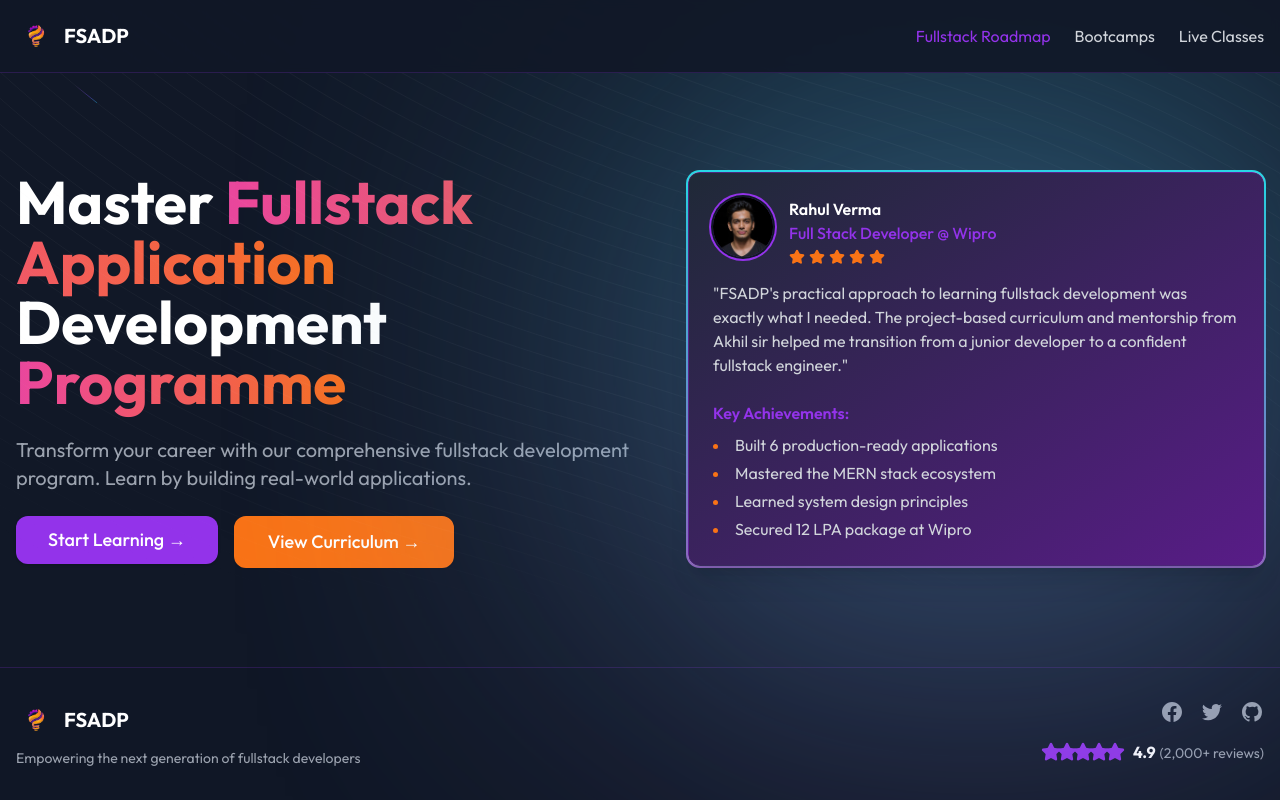
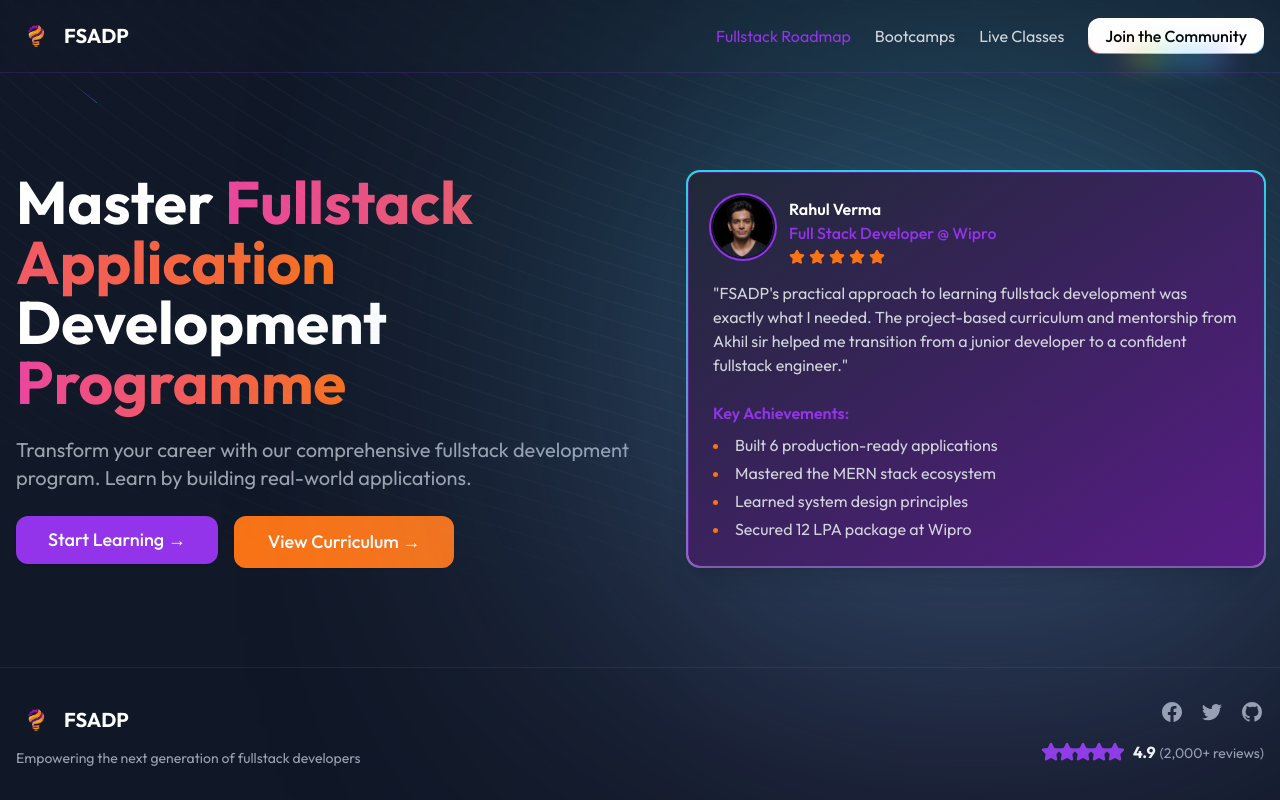
Before and after one commit to akhil-naidu/fsadp, a Next.js app: page / in a window 1280 px wide. Built offline with nearby package versions, Linux system fonts and the light colour scheme.

Commit message:
chore: added rainbow button

```diff
--- a/app/globals.css
+++ b/app/globals.css
@@ -18,7 +18,21 @@
   background-size: 200% auto;
 }
 
-@layer base {}
+@layer base {
+  :root {
+    --color-1: 0 100% 63%;
+    --color-2: 270 100% 63%;
+    --color-3: 210 100% 63%;
+    --color-4: 195 100% 63%;
+    --color-5: 90 100% 63%;
+  }
+  .dark {
+    --color-1: 0 100% 63%;
+    --color-2: 270 100% 63%;
+    --color-3: 210 100% 63%;
+    --color-4: 195 100% 63%;
+    --color-5: 90 100% 63%;
+  }}
 
 @layer base {
   * {
--- a/components/Header.tsx
+++ b/components/Header.tsx
@@ -3,10 +3,11 @@
 import Image from 'next/image';
 import { MobileNav } from './MobileNav';
 import Link from 'next/link';
+import { RainbowButton } from './ui/rainbow-button';
 
 export function Header() {
   return (
-    <nav className='sticky top-0 z-50 bg-gray-900/90 backdrop-blur-sm border-b border-purple-600/20'>
+    <nav className='sticky top-0 z-50 backdrop-blur-sm border-b border-purple-600/20'>
       <div className='container mx-auto px-4 py-4 flex items-center justify-between'>
         <Link href='/'>
           <div className='flex items-center gap-2'>
@@ -40,6 +41,8 @@
           >
             Live Classes
           </a>
+
+          <RainbowButton className=''>Join the Community</RainbowButton>
         </div>
         <MobileNav />
       </div>
--- /dev/null
+++ b/components/ui/rainbow-button.tsx
@@ -0,0 +1,33 @@
+import React from 'react';
+
+import { cn } from '@/lib/utils';
+interface RainbowButtonProps
+  extends React.ButtonHTMLAttributes<HTMLButtonElement> {}
+
+export function RainbowButton({
+  children,
+  className,
+  ...props
+}: RainbowButtonProps) {
+  return (
+    <button
+      className={cn(
+        'group relative inline-flex h-9 animate-rainbow cursor-pointer items-center justify-center rounded-xl border-0 bg-[length:200%] px-4 py-2 font-medium text-primary-foreground transition-colors [background-clip:padding-box,border-box,border-box] [background-origin:border-box] [border:calc(0.08*1rem)_solid_transparent] focus-visible:outline-none focus-visible:ring-1 focus-visible:ring-ring disabled:pointer-events-none disabled:opacity-50',
+
+        // before styles
+        'before:absolute before:bottom-[-20%] before:left-1/2 before:z-0 before:h-1/5 before:w-3/5 before:-translate-x-1/2 before:animate-rainbow before:bg-[linear-gradient(90deg,hsl(var(--color-1)),hsl(var(--color-5)),hsl(var(--color-3)),hsl(var(--color-4)),hsl(var(--color-2)))] before:[filter:blur(calc(0.8*1rem))]',
+
+        // dark mode colors
+        'dark:bg-[linear-gradient(#121213,#121213),linear-gradient(#121213_50%,rgba(18,18,19,0.6)_80%,rgba(18,18,19,0)),linear-gradient(90deg,hsl(var(--color-1)),hsl(var(--color-5)),hsl(var(--color-3)),hsl(var(--color-4)),hsl(var(--color-2)))]',
+
+        // light mode colors
+        'bg-[linear-gradient(#fff,#fff),linear-gradient(#fff_50%,rgba(255,255,255,0.6)_80%,rgba(0,0,0,0)),linear-gradient(90deg,hsl(var(--color-1)),hsl(var(--color-5)),hsl(var(--color-3)),hsl(var(--color-4)),hsl(var(--color-2)))]',
+
+        className,
+      )}
+      {...props}
+    >
+      {children}
+    </button>
+  );
+}
--- a/tailwind.config.ts
+++ b/tailwind.config.ts
@@ -21,31 +21,31 @@
   			foreground: 'hsl(var(--foreground))',
   			card: {
   				DEFAULT: 'hsl(var(--card))',
-          foreground: 'hsl(var(--card-foreground))',
+  				foreground: 'hsl(var(--card-foreground))'
   			},
   			popover: {
   				DEFAULT: 'hsl(var(--popover))',
-          foreground: 'hsl(var(--popover-foreground))',
+  				foreground: 'hsl(var(--popover-foreground))'
   			},
   			primary: {
   				DEFAULT: 'hsl(var(--primary))',
-          foreground: 'hsl(var(--primary-foreground))',
+  				foreground: 'hsl(var(--primary-foreground))'
   			},
   			secondary: {
   				DEFAULT: 'hsl(var(--secondary))',
-          foreground: 'hsl(var(--secondary-foreground))',
+  				foreground: 'hsl(var(--secondary-foreground))'
   			},
   			muted: {
   				DEFAULT: 'hsl(var(--muted))',
-          foreground: 'hsl(var(--muted-foreground))',
+  				foreground: 'hsl(var(--muted-foreground))'
   			},
   			accent: {
   				DEFAULT: 'hsl(var(--accent))',
-          foreground: 'hsl(var(--accent-foreground))',
+  				foreground: 'hsl(var(--accent-foreground))'
   			},
   			destructive: {
   				DEFAULT: 'hsl(var(--destructive))',
-          foreground: 'hsl(var(--destructive-foreground))',
+  				foreground: 'hsl(var(--destructive-foreground))'
   			},
   			border: 'hsl(var(--border))',
   			input: 'hsl(var(--input))',
@@ -55,30 +55,42 @@
   				'2': 'hsl(var(--chart-2))',
   				'3': 'hsl(var(--chart-3))',
   				'4': 'hsl(var(--chart-4))',
-          '5': 'hsl(var(--chart-5))',
+  				'5': 'hsl(var(--chart-5))'
   			},
+  			'color-1': 'hsl(var(--color-1))',
+  			'color-2': 'hsl(var(--color-2))',
+  			'color-3': 'hsl(var(--color-3))',
+  			'color-4': 'hsl(var(--color-4))',
+  			'color-5': 'hsl(var(--color-5))'
   		},
   		borderRadius: {
   			lg: 'var(--radius)',
   			md: 'calc(var(--radius) - 2px)',
-        sm: 'calc(var(--radius) - 4px)',
+  			sm: 'calc(var(--radius) - 4px)'
   		},
-
   		animation: {
-        'background-position-spin':
-          'background-position-spin 3000ms infinite alternate',
+  			'background-position-spin': 'background-position-spin 3000ms infinite alternate',
+  			rainbow: 'rainbow var(--speed, 2s) infinite linear'
   		},
   		keyframes: {
   			'background-position-spin': {
   				'0%': {
-            backgroundPosition: 'top center',
+  					backgroundPosition: 'top center'
   				},
   				'100%': {
-            backgroundPosition: 'bottom center',
+  					backgroundPosition: 'bottom center'
+  				}
   			},
+  			rainbow: {
+  				'0%': {
+  					'background-position': '0%'
   				},
-      },
-    },
+  				'100%': {
+  					'background-position': '200%'
+  				}
+  			}
+  		}
+  	}
   },
   plugins: [require('tailwindcss-animate'), addVariablesForColors],
 };
```
Lines whose indentation alone changed are shown as unchanged.
